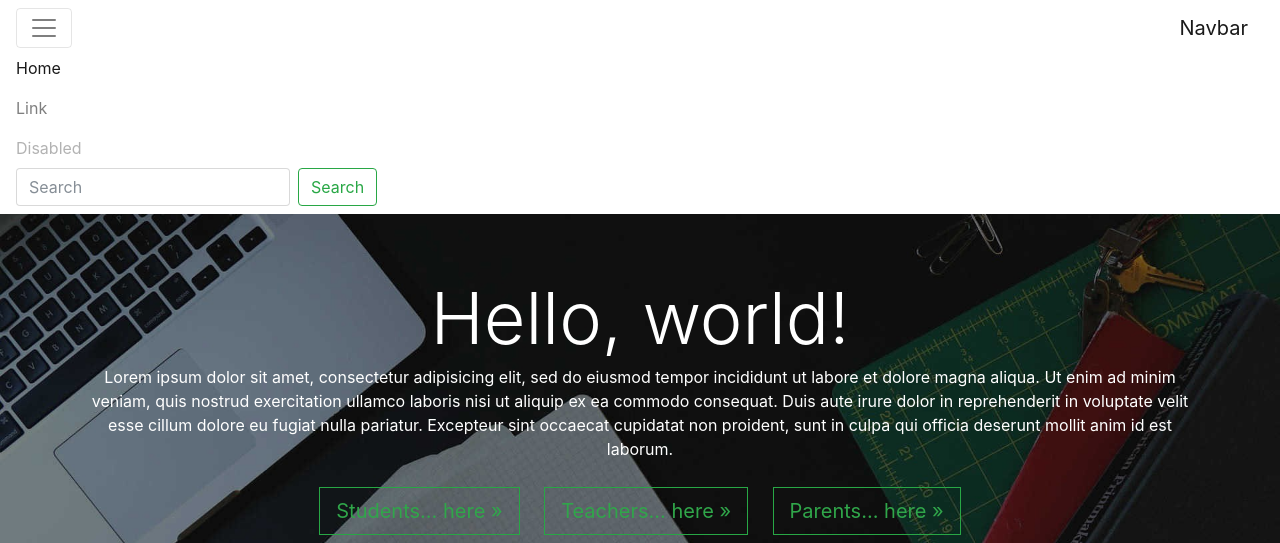
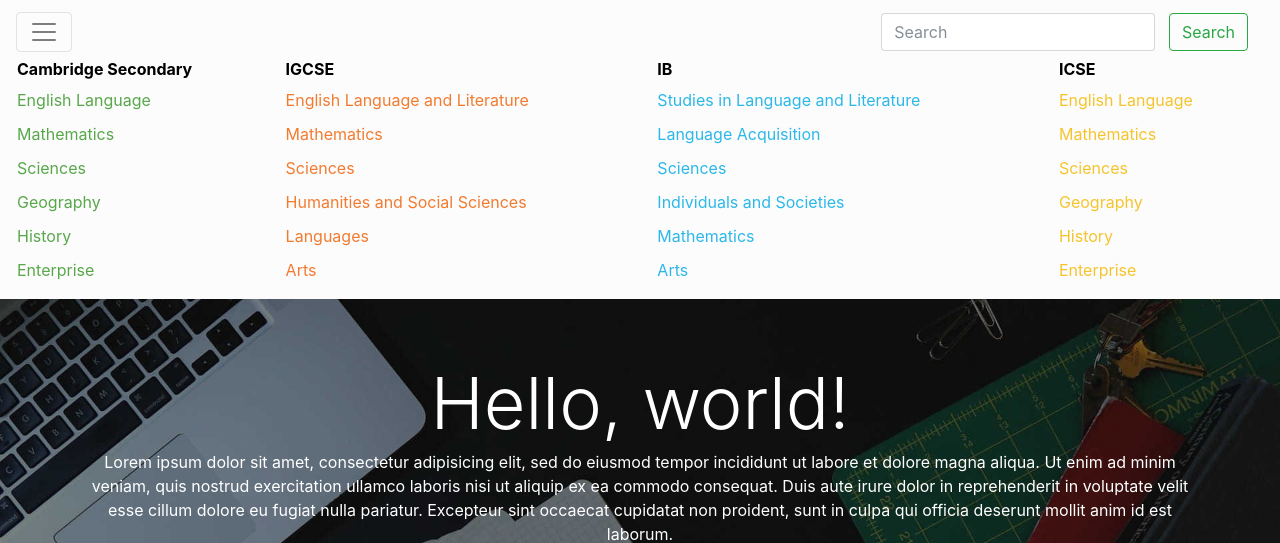
Before and after one commit to aakansha24/website, a Django app: page / in a window 1280 px wide, after a click that opens the changed part. Shown: the top 543 px of the page. Run offline with Django 3.2, Linux system fonts and the light colour scheme; some libraries are stand-ins or nearby versions.

Commit message:
added subject groups to the nav bar
there are way too many subjects to put in the nav bar--only the subject groups can fit

```diff
--- a/myapp/templates/index.html
+++ b/myapp/templates/index.html
@@ -5,32 +5,222 @@
 <link rel="stylesheet" type="text/css" href="../static/style.css" />
 <link rel="stylesheet" href="https://maxcdn.bootstrapcdn.com/bootstrap/4.0.0-beta/css/bootstrap.min.css" integrity="sha384-/Y6pD6FV/Vv2HJnA6t+vslU6fwYXjCFtcEpHbNJ0lyAFsXTsjBbfaDjzALeQsN6M" crossorigin="anonymous">
 <script src="https://code.jquery.com/jquery-3.2.1.slim.min.js" integrity="sha384-KJ3o2DKtIkvYIK3UENzmM7KCkRr/rE9/Qpg6aAZGJwFDMVNA/GpGFF93hXpG5KkN" crossorigin="anonymous"></script>
+<style>
+
+/* headers */
+th a{
+  color:black;
+  text-decoration: none;
+}
+.head-cies a:hover{
+  color:rgb(89, 167, 75);
+  text-decoration: none;
+}
+
+.head-igcse a:hover{
+  color:rgb(242, 123, 48);
+  text-decoration: none;
+}
+.head-ib a:hover{
+  color:rgb(44, 184, 232);
+  text-decoration: none;
+}
+.head-icse a:hover{
+  color:rgb(245, 196, 45);
+  text-decoration: none;
+}
+
+.heads{
+  text-align:left;
+}
+/* end headers */
+/* Cambridge Secondary */
+.cies a{
+    color:rgb(89, 167, 75);
+    padding-bottom: 8px;
+    text-decoration: none;
+    display: block;
+}
+
+.cies1 a{
+    color:rgb(89, 167, 75);
+    padding-bottom: 8px;
+    padding-top: 5px;
+    text-decoration: none;
+    display: block;
+}
+
+.cies a:hover{
+    color:rgb(89, 167, 75);
+    padding-bottom: 8px;
+    text-decoration: underline;
+    display: block;
+}
+
+.cies1 a:hover{
+    color:rgb(89, 167, 75);
+    padding-bottom: 8px;
+    padding-top: 5px;
+    text-decoration: underline;
+    display: block;
+}
+/* End Cambridge Secondary */
+/* IGCSE */
+.igcse a{
+    color:rgb(242, 123, 48);
+    padding-bottom: 8px;
+    text-decoration: none;
+    display: block;
+}
+
+.igcse1 a{
+    color:rgb(242, 123, 48);
+    padding-bottom: 8px;
+    padding-top: 5px;
+    text-decoration: none;
+    display: block;
+}
+
+.igcse a:hover{
+    color:rgb(242, 123, 48);
+    padding-bottom: 8px;
+    text-decoration: underline;
+    display: block;
+}
+
+.igcse1 a:hover{
+    color:rgb(242, 123, 48);
+    padding-bottom: 8px;
+    padding-top: 5px;
+    text-decoration: underline;
+    display: block;
+}
+/* End IGCSE */
+/* IB */
+.ib a{
+    color:rgb(44, 184, 232);
+    padding-bottom: 8px;
+    text-decoration: none;
+    display: block;
+}
+
+.ib1 a{
+    color:rgb(44, 184, 232);
+    padding-bottom: 8px;
+    padding-top: 5px;
+    text-decoration: none;
+    display: block;
+}
+
+.ib a:hover{
+    color:rgb(44, 184, 232);
+    padding-bottom: 8px;
+    text-decoration: underline;
+    display: block;
+}
+
+.ib1 a:hover{
+    color:rgb(44, 184, 232);
+    padding-bottom: 8px;
+    padding-top: 5px;
+    text-decoration: underline;
+    display: block;
+}
+/* End IB */
+/* ICSE */
+.icse a{
+    color:rgb(245, 196, 45);
+    padding-bottom: 8px;
+    text-decoration: none;
+    display: block;
+}
+
+.icse1 a{
+    color:rgb(245, 196, 45);
+    padding-bottom: 8px;
+    padding-top: 5px;
+    text-decoration: none;
+    display: block;
+}
+
+.icse a:hover{
+    color:rgb(245, 196, 45);
+    padding-bottom: 8px;
+    text-decoration: underline;
+    display: block;
+}
+
+.icse1 a:hover{
+    color:rgb(245, 196, 45);
+    padding-bottom: 8px;
+    padding-top: 5px;
+    text-decoration: underline;
+    display: block;
+}
+/* End ICSE */
+
+</style>
+</style>
 </head>
+
 <body>
   <!-- Navbar -->
-  <nav class="navbar navbar-toggleable-md navbar-light bg-faded">
+  <nav class="navbar navbar-toggleable-md navbar-light bg-faded" style="background-color:#fcfcfc;">
     <button class="navbar-toggler navbar-toggler-right" type="button" data-toggle="collapse" data-target="#navbarSupportedContent" aria-controls="navbarSupportedContent" aria-expanded="false" aria-label="Toggle navigation">
       <span class="navbar-toggler-icon"></span>
     </button>
-    <a class="navbar-brand" href="#">Navbar</a>
+      <form class="navbar-brand form-inline my-2 my-lg-0">
+        <input class="form-control mr-sm-2" type="text" placeholder="Search">
+        <button class="btn btn-outline-success my-2 my-sm-0" type="submit">Search</button>
+      </form>
 
     <div class="collapse navbar-collapse" id="navbarSupportedContent">
       <ul class="navbar-nav mr-auto">
-        <li class="nav-item active">
-          <a class="nav-link" href="#">Home <span class="sr-only">(current)</span></a>
-        </li>
-        <li class="nav-item">
-          <a class="nav-link" href="#">Link</a>
-        </li>
-        <li class="nav-item">
-          <a class="nav-link disabled" href="#">Disabled</a>
-        </li>
-      </ul>
-      <form class="form-inline my-2 my-lg-0">
-        <input class="form-control mr-sm-2" type="text" placeholder="Search">
-        <button class="btn btn-outline-success my-2 my-sm-0" type="submit">Search</button>
-      </form>
-    </div>
+
+  <table style="width:100%; font-family: -apple-system, BlinkMacSystemFont, sans-serif;" align="center">
+  <tr class="heads">
+    <th class="head-cies"><a href="#">Cambridge Secondary</a></th>
+    <th class="head-igcse"><a href="#">IGCSE</a></th>
+    <th class="head-ib"><a href="#">IB</a></th>
+    <th class="head-icse"><a href="#">ICSE</a></th>
+  </tr>
+  <tr>
+    <td class="cies1"><a href="#">English Language</a></td>
+    <td class="igcse1"><a href="#">English Language and Literature</a></td>
+    <td class="ib1"><a href="#">Studies in Language and Literature</a></td>
+    <td class="icse1"><a href="#">English Language</a></td>
+  </tr>
+  <tr>
+    <td class="cies"><a href="#">Mathematics</a></td>
+    <td class="igcse"><a href="#">Mathematics</a></td>
+    <td class="ib"><a href="#">Language Acquisition</a></td>
+    <td class="icse"><a href="#">Mathematics</a></td>
+  </tr>
+  <tr>
+    <td class="cies"><a href="#">Sciences</a></td>
+    <td class="igcse"><a href="#">Sciences</a></td>
+    <td class="ib"><a href="#">Sciences</a></td>
+    <td class="icse"><a href="#">Sciences</a></td>
+  </tr>
+  <tr>
+    <td class="cies"><a href="#">Geography</a></td>
+    <td class="igcse"><a href="#">Humanities and Social Sciences</a></td>
+    <td class="ib"><a href="#">Individuals and Societies</a></td>
+    <td class="icse"><a href="#">Geography</a></td>
+  </tr>
+  <tr>
+    <td class="cies"><a href="#">History</a></td>
+    <td class="igcse"><a href="#">Languages</a></td>
+    <td class="ib"><a href="#">Mathematics</a></td>
+    <td class="icse"><a href="#">History</a></td>
+  </tr>
+    <tr>
+    <td class="cies"><a href="#">Enterprise</a></td>
+    <td class="igcse"><a href="#">Arts</a></td>
+    <td class="ib"><a href="#">Arts</a></td>
+    <td class="icse"><a href="#">Enterprise</a></td>
+  </tr>
+</table>
   </nav>
 
   <!-- Main jumbotron -->
```
